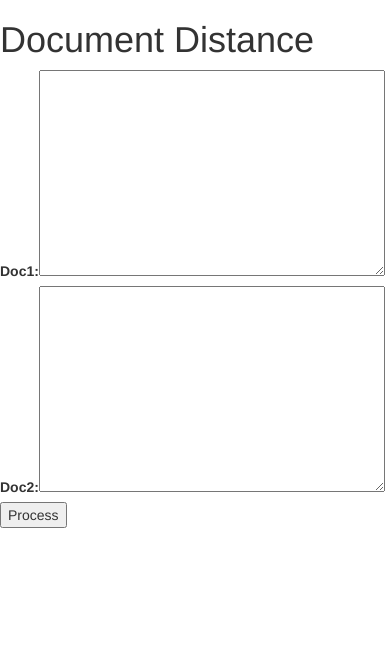
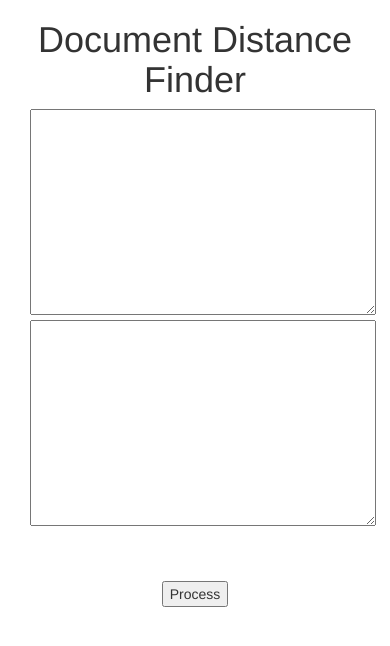
Before and after one commit to prashant2018/Document-Distance-App, a Django app: page / in a window 390 px wide. Shown: the top 646 px of the page. Run offline with Django 3.2, Linux system fonts and the light colour scheme; some libraries are stand-ins or nearby versions.

Commit message:
Changes to UI

```diff
--- /dev/null
+++ b/app/static/style.css
@@ -0,0 +1,24 @@
+.marg{
+  margin: 0;
+
+      position: absolute;
+      top: 50%;
+      left: 50%;
+      margin-right: -50%;
+      transform: translate(-50%, -50%);
+}
+.fontHead{
+  font-family: "Times New Roman", Times, serif;
+  font-size:40px;
+  font-style: oblique;
+}
+
+.fontRes{
+  font-family: "Times New Roman", Times, serif;
+  font-size:30px;
+  font-style: oblique;
+}
+bodyRes{
+  background-color: #B6B6B6;
+
+}
--- a/app/templates/app/index.html
+++ b/app/templates/app/index.html
@@ -1,10 +1,22 @@
 {% extends 'layouts/base.html' %}
 {% block content %}
-<h1> Document Distance </h1>
+{% load bootstrap %}
+<h1 class="text-center"> Document Distance Finder </h1>
 
-<form action="" method="post">
+<form action="" method="post" role="form">
 {% csrf_token %}
-{{form}}
-<button type="submit">Process</button>
+<div class="container"
+  <div class=row>
+    <div class="col-sm-6">
+      {{form.doc1|bootstrap}}
+    </div>
+    <div class="col-sm-6">
+      {{form.doc2|bootstrap}}
+    </div>
+  </div>
+  <div class="row text-center">
+  <button type="submit" style="margin-top:50px;">Process</button>
+  </div>
+</div>
 </form>
 {% endblock %}
--- a/app/templates/layouts/base.html
+++ b/app/templates/layouts/base.html
@@ -2,9 +2,12 @@
 <!Doctype html>
 <html>
 <head>
+  <meta charset="utf-8">
+  <meta name="viewport" content="width=device-width, initial-scale=1">
   <link rel="stylesheet" href="http://maxcdn.bootstrapcdn.com/bootstrap/3.3.6/css/bootstrap.min.css">
   <script src="https://ajax.googleapis.com/ajax/libs/jquery/1.12.0/jquery.min.js"></script>
   <script src="http://maxcdn.bootstrapcdn.com/bootstrap/3.3.6/js/bootstrap.min.js"></script>
+  <link rel="stylesheet" type="text/css" href="{% static 'style.css' %}">
 </head>
 <body>
 {% block content %}
--- a/doc_dist/settings.py
+++ b/doc_dist/settings.py
@@ -38,6 +38,7 @@
     'django.contrib.sessions',
     'django.contrib.messages',
     'django.contrib.staticfiles',
+	'bootstrapform',
 ]
 
 MIDDLEWARE_CLASSES = [
```
Also changed, not shown: app/templates/app/result.html (+12 -2 lines), app/models.py (line endings or trailing spaces).
